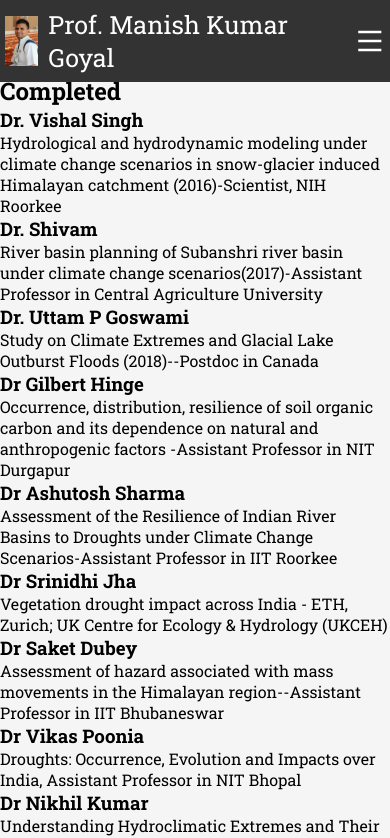
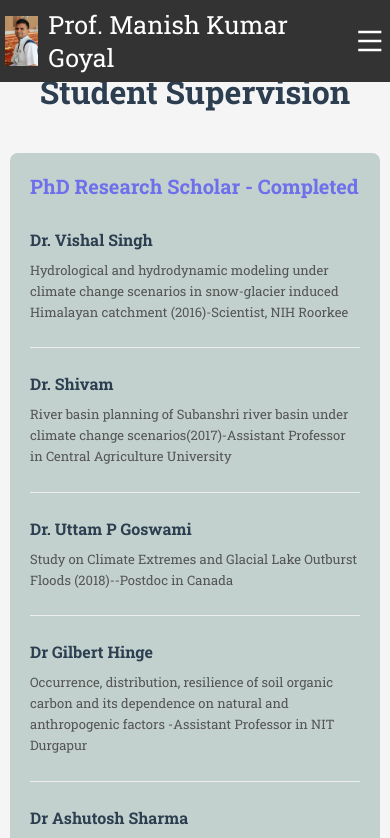
Before and after one commit to shiv3191/MKG_WEBSITE, a React (Vite) app: page /student in a window 390 px wide. Shown: the top 838 px of the page. Built offline with nearby package versions, Linux system fonts and the light colour scheme.

Commit message:
Update sup.css

```diff
--- a/src/Components/Scholar/sup.css
+++ b/src/Components/Scholar/sup.css
@@ -1,84 +1,117 @@
-.stud {
+.supervision-container {
+    max-width: 1200px;
     margin: 180px auto 40px auto;
     padding: 20px;
-    max-width: 90%;
+    font-family: 'Arial', sans-serif;
+    color: #333;
+
 }
 
-/* Section Headers */
-.student1 {
-    font-size: 28px;
+.supervision-header {
+    text-align: center;
+    margin-bottom: 40px;
+}
+
+.supervision-header h1 {
+    font-size: 2.5rem;
+    color: #2c3e50;
+    margin-bottom: 20px;
+}
+
+.supervision-section {
+    margin-bottom: 50px;
+    padding: 20px;
+    background-color: #c2d1cd;
+    border-radius: 8px;
+}
+
+.section-title {
+    font-size: 23px;
     color: rgb(111, 111, 236);
-    margin: 60px 0 40px 0;
+    margin-bottom: 30px;
     font-weight: bold;
 }
 
-/* Name Headers */
-.student2 {
-    font-size: 20px;
-    margin-top: 10px;
-    font-weight: bold;
+.student-card {
+    margin-bottom: 25px;
+    padding-bottom: 25px;
+    border-bottom: 1px solid #eee;
 }
 
-/* Description */
-.student3 {
-    font-size: 16px;
-    margin-top: 10px;
-    line-height: 1.5;
+.student-card:last-child {
+    border-bottom: none;
 }
 
-/* Wrapper for Each Section */
-.studs {
-    margin-bottom: 40px;
+.student-name {
+    font-size: 20px;
+    color: #2c3e50;
+    margin-bottom: 10px;
+}
+
+.student-details {
+    font-size: 17px;
+    line-height: 1.6;
+    color: #555;
 }
 
 /* Responsive Adjustments */
 @media screen and (max-width: 1024px) {
-    .stud {
+    .supervision-container {
         margin: 100px auto;
         padding: 15px;
     }
-    .student1 {
+
+    .section-title {
         font-size: 24px;
-        margin-bottom: 30px;
     }
-    .student2 {
+
+    .student-name {
         font-size: 18px;
     }
-    .student3 {
+
+    .student-details {
         font-size: 15px;
     }
 }
 
 @media screen and (max-width: 768px) {
-    .stud {
+    .supervision-container {
         margin: 80px auto;
         padding: 10px;
     }
-    .student1 {
+
+    .section-title {
         font-size: 22px;
-        margin-bottom: 20px;
     }
-    .student2 {
+
+    .student-name {
         font-size: 17px;
     }
-    .student3 {
+
+    .student-details {
         font-size: 14px;
     }
 }
 
 @media screen and (max-width: 480px) {
-    .stud {
+    .supervision-container {
         margin: 60px auto;
         padding: 10px;
     }
-    .student1 {
+
+    .supervision-header h1 {
+        font-size: 2rem;
+    }
+
+    .section-title {
         font-size: 20px;
-        margin-bottom: 15px;
     }
-    .student2 {
+
+    .student-name {
         font-size: 16px;
     }
-    .student3 {
+
+    .student-details {
         font-size: 13px;
     }
 }
```
